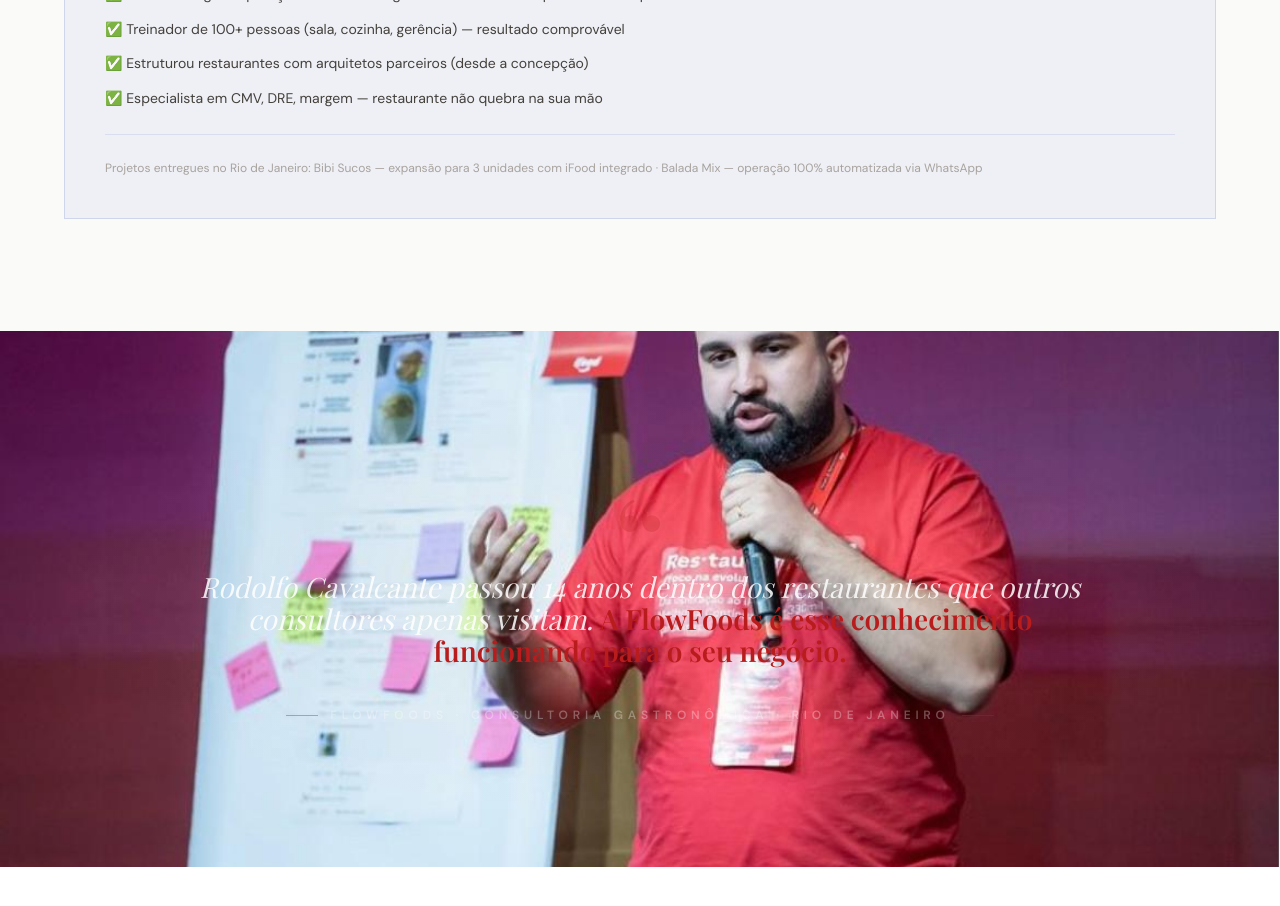
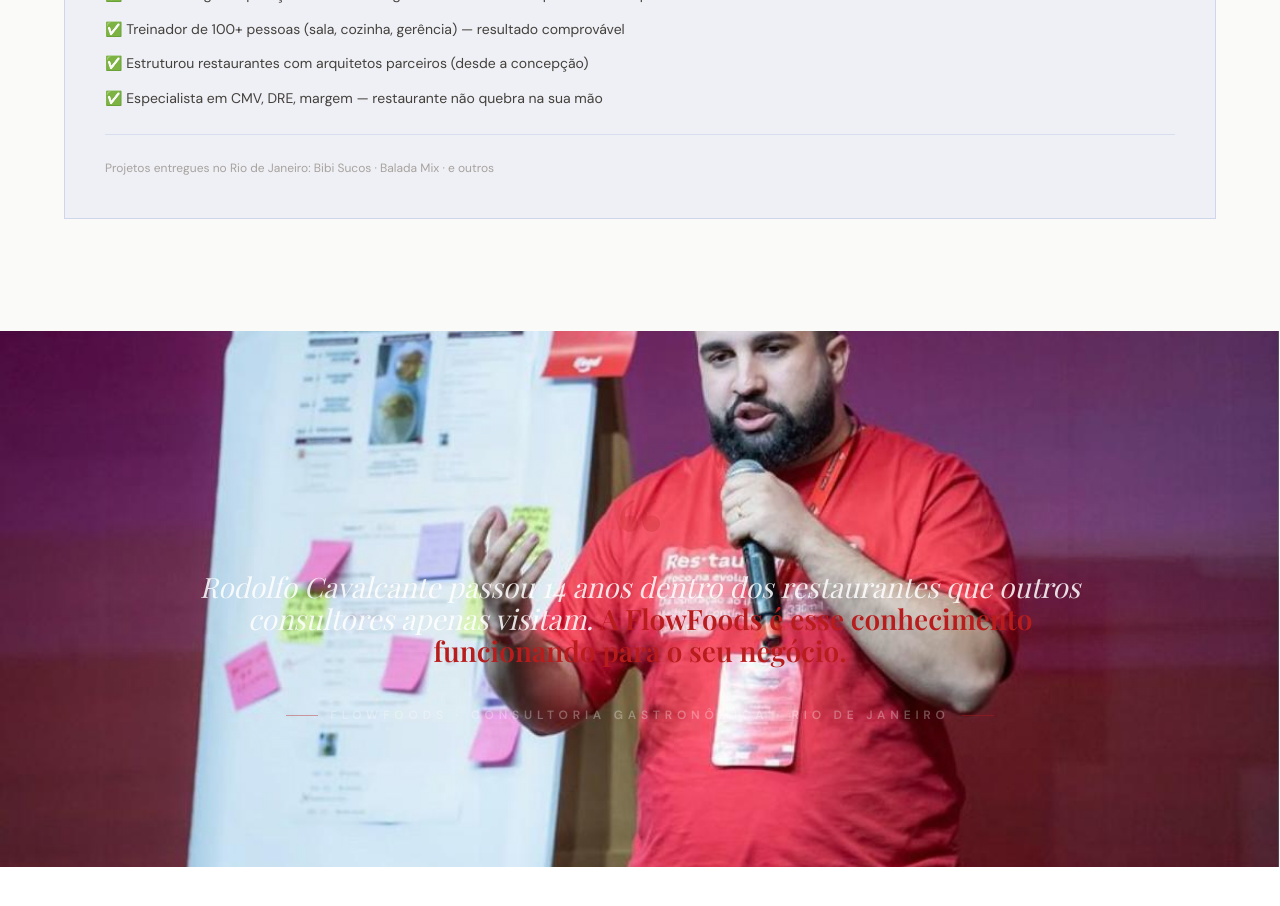
Before and after one commit to Flowfoods/flowfoods, a Next.js app: page / in a window 1280 px wide. Shown: the part 4720-5626 px from the top of the page. Built offline with nearby package versions, Linux system fonts and the light colour scheme.

Commit message:
copy: cases sem detalhar o que foi feito em cada loja

```diff
--- a/src/components/Servicos.tsx
+++ b/src/components/Servicos.tsx
@@ -61,7 +61,7 @@ export default function Servicos() {
             ))}
           </ul>
           <p className="text-ink-5 text-xs mt-6 pt-6 border-t border-secondary/10 leading-relaxed">
-            Projetos entregues no Rio de Janeiro: Bibi Sucos — expansão para 3 unidades com iFood integrado · Balada Mix — operação 100% automatizada via WhatsApp
+            Projetos entregues no Rio de Janeiro: Bibi Sucos · Balada Mix · e outros
           </p>
         </div>
 
```
